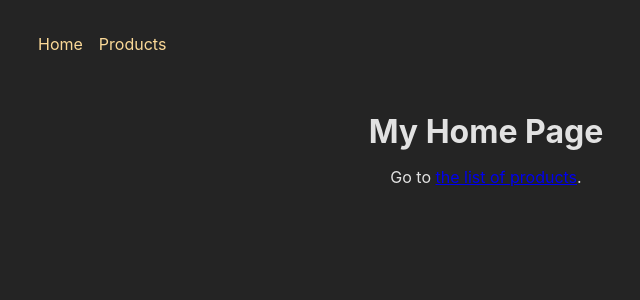
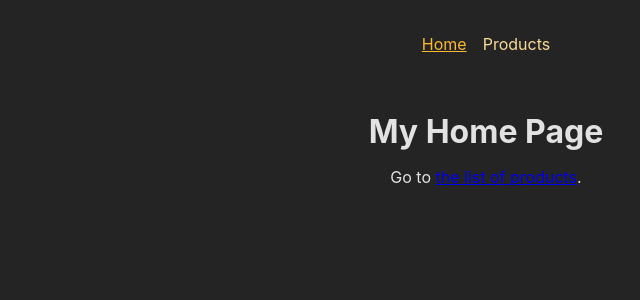
Before and after one commit to jripke74/react-0036, a React (Create React App) app: page / in a window 1280 px wide. Shown: the top 300 px of the page, without its empty margins (154-794 px from the left). Built offline with nearby package versions, Linux system fonts and the light colour scheme.

Commit message:
add active link

```diff
--- a/src/components/MainNavigation.js
+++ b/src/components/MainNavigation.js
@@ -1,4 +1,4 @@
-import { Link } from 'react-router-dom';
+import { NavLink } from 'react-router-dom';
 
 import classes from './MainNavigation.module.css';
 
@@ -8,10 +8,25 @@
       <nav>
         <ul className={classes.list}>
           <li>
-            <Link to="/">Home</Link>
+            <NavLink
+              to="/"
+              className={({ isActive }) =>
+                isActive ? classes.active : undefined
+              }
+              end
+            >
+              Home
+            </NavLink>
           </li>
           <li>
-            <Link to="/products">Products</Link>
+            <NavLink
+              to="/products"
+              className={({ isActive }) =>
+                isActive ? classes.active : undefined
+              }
+            >
+              Products
+            </NavLink>
           </li>
         </ul>
       </nav>
--- a/src/components/MainNavigation.module.css
+++ b/src/components/MainNavigation.module.css
@@ -3,7 +3,7 @@
   margin: auto;
   padding: 2rem;
   display: flex;
-  justify-content: space-between;
+  justify-content: center;
 }
 
 .list {
@@ -15,3 +15,9 @@
   text-decoration: none;
   color: var(--color-primary-400);
 }
+
+.list a:hover,
+.list a.active {
+  color: var(--color-primary-800);
+  text-decoration: underline;
+}
```
